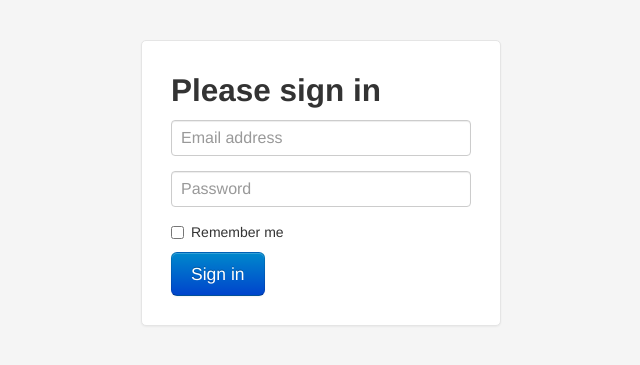
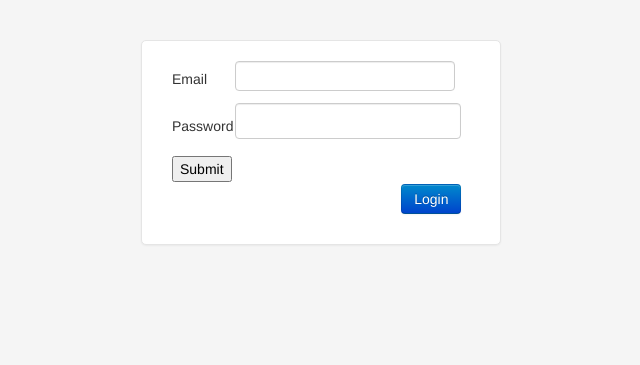
Before and after one commit to baijian/gitjoy, a Python web app: template src/gitonion/templates/user/login.html in a window 1280 px wide. Shown: the top 365 px of the page, without its empty margins (319-959 px from the left). Run offline with Jinja, Linux system fonts and the light colour scheme; the template is opened without the code that fills it, so the values that code supplies are empty, except form fields; tables that the repository leaves empty hold one stand-in row (values such as "Sample post"); form fields are guessed from the names that the template uses; some libraries are stand-ins or nearby versions.

Commit message:
add login forms

```diff
--- a/src/gitonion/__init__.py
+++ b/src/gitonion/__init__.py
@@ -43,7 +43,7 @@ def configure_extensions(app):
     db.init_app(app)
     mail.init_app(app)
 
-    login_manager.login_view = ''
+    login_manager.login_view = 'login'
     login_manager.refresh_view = ''
 
     @login_manager.user_loader
--- a/src/gitonion/default_settings.py
+++ b/src/gitonion/default_settings.py
@@ -17,7 +17,7 @@ PRODUCTION_CONIFG = CUR_DIR + '/../website_config.py'
 SECRET_KEY = r"42a3e1376f8852d1c0620a3235886bcd712879a4"
 
 #DB
-SQLALCHEMY_DATABASE_URI = 'mysql+oursql://root:123456@localhost/demo'
+SQLALCHEMY_DATABASE_URI = 'mysql+oursql://root:123456@localhost/test'
 
 #Log
 ERROR_LOG = CUR_DIR + '/../logs/flask.error.log'
--- a/src/gitonion/templates/user/login.html
+++ b/src/gitonion/templates/user/login.html
@@ -42,15 +42,16 @@
     </head>
     <body>
       <div class="container">
-          <form class="form-signin">
-              <h2 class="form-signin-heading">Please sign in</h2>
-              <input type="text" class="input-block-level" placeholder="Email address">
-              <input type="password" class="input-block-level" placeholder="Password">
-              <label class="checkbox">
-                  <input type="checkbox" value="remember-me"> Remember me
-              </label>
-              <button class="btn btn-large btn-primary" type="submit">Sign in</button>
-          </form>
+        <form class="form-signin" method="post" action="/login">
+            {{ form.hidden_tag() }}
+            {{ form.csrf_token }}
+            <table>
+            <tr><td>{{ form.email.label }}</td><td>{{ form.email }}</td></tr>
+            <tr><td>{{ form.password.label }}</td><td>{{ form.password }}</td></tr>
+            <tr><td colspan="2">{{ form.submit }}</td></tr>
+            <tr><td align="right" colspan="2"><input class="btn btn-primary" type="submit" value="Login" /></td></tr>
+            </table>
+        </form>
       </div>
     </body>
 </html>
```
Also changed, not shown: src/gitonion/user/forms.py (+10 -3 lines), src/gitonion/user/views.py (+32 -16 lines).
